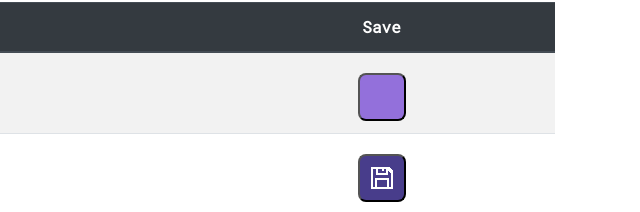
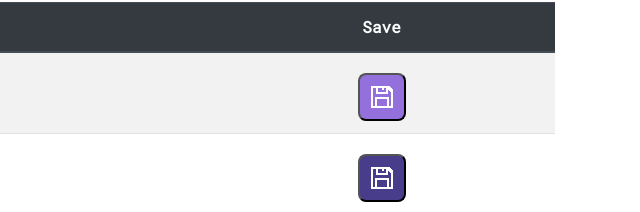
Before and after one commit to kpresta04/dayplanner, a plain HTML site: page index.html in a window 1280 px wide. In both pictures the pointer is over the button 1021 px from the left and 266 px from the top of the page. Shown: the part 169-381 px from the top of the page, 640-1280 px from the left. Drawn offline with nearby package versions, Linux system fonts and the light colour scheme.

Commit message:
fixed hover button image

```diff
--- a/assets/styles.css
+++ b/assets/styles.css
@@ -18,4 +18,7 @@ button {
 }
 button:hover {
   background: #9370db;
+  background-image: url(./icons8-save-32.png);
+  background-repeat: no-repeat;
+  background-position: center;
 }
```
